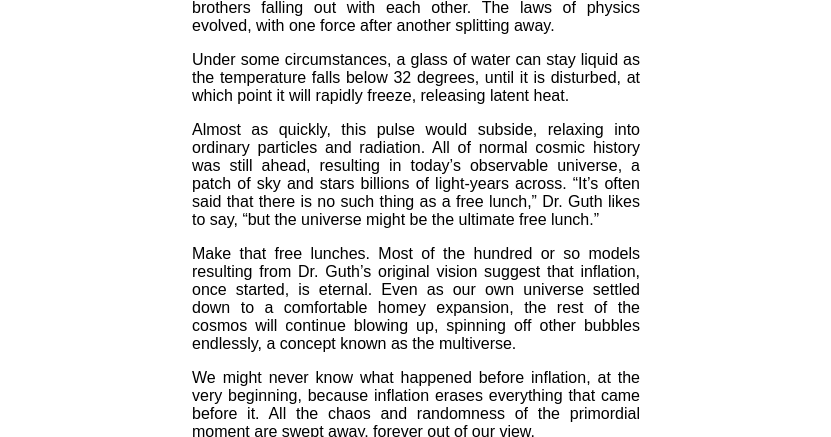
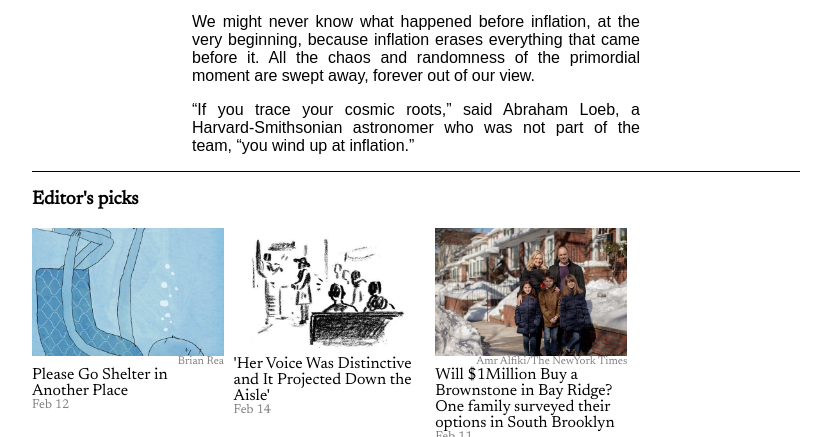
Before and after one commit to KabohaJeanMark/NewYorkTimes-clone, a website: page index.html in a window 1280 px wide. Shown: the part 5961-6398 px from the top of the page, without its empty margins (224-1055 px from the left). Drawn offline with Linux system fonts and the light colour scheme; a web font is replaced by a local one.

Commit message:
Works on feedback: modifies editor picks section
- adds exact images and links
- adds 3 custom figcaptions

```diff
--- a/css/styles.css
+++ b/css/styles.css
@@ -1,4 +1,5 @@
 @import url('https://fonts.googleapis.com/css2?family=Benne&family=Pacifico&display=swap');
+@import url('https://fonts.googleapis.com/css2?family=Newsreader&display=swap');
 
 /* General styling */
 body {
@@ -161,10 +162,34 @@ iframe {
   border: 0;
 }
 
+aside {
+  border-top: 1px solid #000;
+  margin: 0 auto;
+  max-width: 60%;
+  font-family: 'Newsreader', serif;
+}
+
+.figcaption-1 {
+  font-size: 0.7rem;
+  text-align: right;
+  color: rgb(128, 128, 128);
+}
+
+.figcaption-2 {
+  font-size: 1rem;
+  color: #000;
+}
+
+.figcaption-3 {
+  font-size: 0.8rem;
+  color: rgb(128, 128, 128);
+}
+
 /* Styling of floating aside */
 .floating-image {
   float: left;
-  max-width: 23%;
+  max-width: 25%;
+  margin-right: 0.6rem;
 }
 
 /* Styling the footer section */
--- a/index.html
+++ b/index.html
@@ -149,28 +149,35 @@
                         <p>We might never know what happened before inflation, at the very beginning, because inflation erases everything that came before it. All the chaos and randomness of the primordial moment are swept away, forever out of our view.</p>
                         <p>“If you trace your cosmic roots,” said Abraham Loeb, a Harvard-Smithsonian astronomer who was not part of the team, “you wind up at inflation.”</p>
                     </article>
-                    <aside>
-                        <h3>Editor's pics</h3>
-                            <a href="https://www.nytimes.com/2021/02/12/nyregion/susan-b-anthony-geneva-portraits.html?action=click&algo=bandit-all-surfaces_desk_filter&block=editors_picks_recirc&fellback=false&imp_id=708847733&impression_id=508930d0-7068-11eb-a547-39bfb86f9c49&index=0&pgtype=Article&region=footer&req_id=453175782&surface=home-featured&variant=3_bandit-all-surfaces_desk_filter_dedup">
-                                <figure class="floating-image">
-                                <img src="images/hidden.jpg" alt="">
-                                <figcaption>Please go shelter in another place</figcaption>
-                                </figure>
-                            </a>
-                            <a href="https://www.nytimes.com/2021/02/10/magazine/rediscovering-russian-salad.html?action=click&algo=bandit-all-surfaces_desk_filter&block=editors_picks_recirc&fellback=false&imp_id=752035447&impression_id=fc467e00-7068-11eb-a440-5d965bcda7c5&index=0&pgtype=Article&region=footer&req_id=688961823&surface=home-featured&variant=3_bandit-all-surfaces_desk_filter_dedup">
-                                <figure class="floating-image">
-                                    <img src="images/salad.jpg" alt="">
-                                    <figcaption>Rediscovering Russian salad</figcaption>
-                                </figure>
-                            </a>
-                            <a href="https://www.nytimes.com/2021/02/12/realestate/tiny-house-pandemic.html?action=click&algo=bandit-all-surfaces_desk_filter&block=editors_picks_recirc&fellback=false&imp_id=524604615&impression_id=fc467e01-7068-11eb-a440-5d965bcda7c5&index=1&pgtype=Article&region=footer&req_id=688961823&surface=home-featured&variant=3_bandit-all-surfaces_desk_filter_dedup">
-                                <figure class="floating-image">
-                                    <img src="images/tiny-home-pandemic.jpg" alt="">
-                                    <figcaption>The drawbacks of living in a tiny home during the pandemic</figcaption>
-                                </figure>
-                            </a>
-                    </aside>
                 </div>
+                <aside>
+                    <h3>Editor's picks</h3>
+                        <a href="https://www.nytimes.com/2021/02/12/nyregion/susan-b-anthony-geneva-portraits.html?action=click&algo=bandit-all-surfaces_desk_filter&block=editors_picks_recirc&fellback=false&imp_id=708847733&impression_id=508930d0-7068-11eb-a547-39bfb86f9c49&index=0&pgtype=Article&region=footer&req_id=453175782&surface=home-featured&variant=3_bandit-all-surfaces_desk_filter_dedup">
+                            <div class="floating-image">
+                            <img src="images/true-shelter.jpg" alt="Shelter">
+                            <div class="figcaption-1">Brian Rea</div>
+                            <div class="figcaption-2">Please Go Shelter in Another Place</div>
+                            <div class="figcaption-3">Feb 12</div>
+                            </div>
+                        </a>
+                        <a href="https://www.nytimes.com/2021/02/14/nyregion/metropolitan-diary.html?action=click&algo=bandit-all-surfaces_desk_filter&block=editors_picks_recirc&fellback=false&imp_id=824957616&impression_id=a5c6a601-7125-11eb-b088-f9f069357f66&index=1&pgtype=Article&region=footer&req_id=712810679&surface=home-featured&variant=3_bandit-all-surfaces_desk_filter_dedup">
+                            <div class="floating-image">
+                                <img src="images/wedding.jpg" alt="Wedding">
+                                <div class="figcaption-1" ></div>
+                                <div class="figcaption-2">'Her Voice Was Distinctive and It Projected Down the Aisle'</div>
+                                <div class="figcaption-3">Feb 14</div>
+                            </div>
+
+                        </a>
+                        <a href="https://www.nytimes.com/interactive/2021/02/11/realestate/11hunt-brugueras.html?action=click&algo=bandit-all-surfaces_desk_filter&block=editors_picks_recirc&fellback=false&imp_id=512434509&impression_id=a5c6a602-7125-11eb-b088-f9f069357f66&index=2&pgtype=Article&region=footer&req_id=712810679&surface=home-featured&variant=3_bandit-all-surfaces_desk_filter_dedup">
+                            <div class="floating-image">
+                                <img src="images/milli.jpg" alt="Millionaires">
+                                <div class="figcaption-1">Amr Alfiki/The NewYork Times</div>
+                                <div class="figcaption-2">Will $1Million Buy a Brownstone in Bay Ridge? One family surveyed their options in South Brooklyn</div>
+                                <div class="figcaption-3">Feb 11</div>
+                            </div>
+                        </a>
+                </aside>
         </main>
         <footer class="clearfix">
             <div class="container">
```
Also changed, not shown: images/milli.jpg (added), images/salad.jpg (deleted), images/southpole.jpg (deleted), images/tiny-home-pandemic.jpg (deleted), images/true-shelter.jpg (added), images/wedding.jpg (added).
